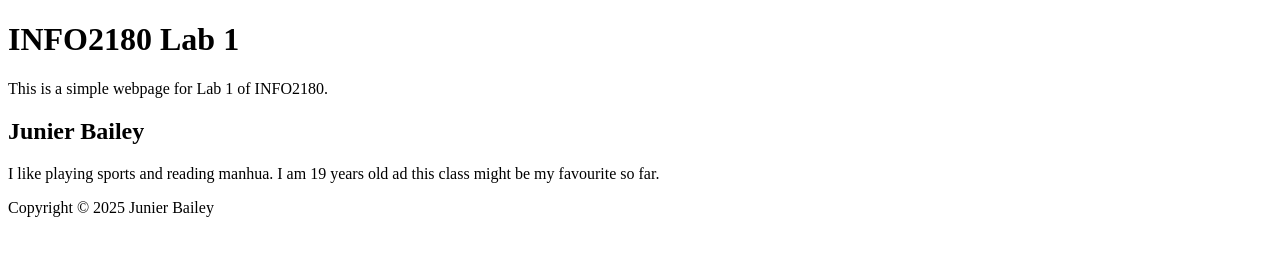
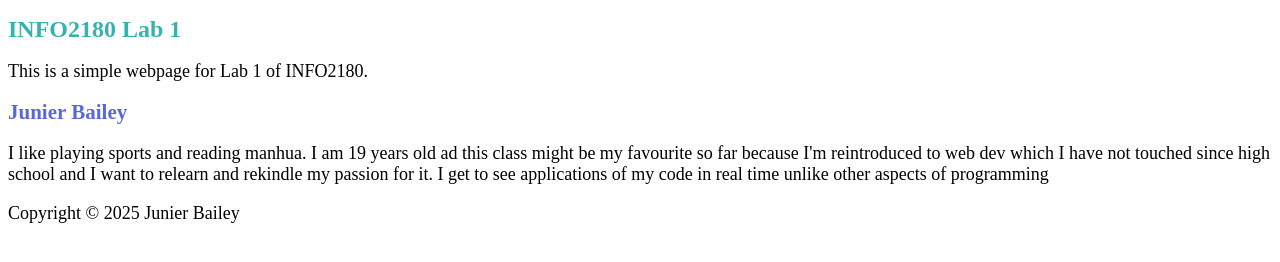
Before and after one commit to JunierB/info2180-lab1, a plain HTML site: page index.html in a window 1280 px wide. Drawn offline with Linux system fonts and the light colour scheme.

Commit message:
Index updated and css added

```diff
--- a/index.html
+++ b/index.html
@@ -5,6 +5,7 @@
     <meta name="viewport" content="width=device-width, initial-scale=1.0">
     <meta http-equiv="X-UA-Compatible" content="ie=edge">
     <title>INFO2180 Lab 1</title>
+    <link rel="stylesheet" href="styles.css">
 </head>
 <body>
 <header>
@@ -13,7 +14,9 @@
 </header>
 <main>
     <h2>Junier Bailey</h2>
-    <p>I like playing sports and reading manhua. I am 19 years old ad this class might be my favourite so far.</p>
+    <p>I like playing sports and reading manhua. I am 19 years old ad this class might be my favourite so far because I'm reintroduced to web dev which I have not touched since high school and I want to relearn and rekindle my passion for it.
+    I get to see applications of my code in real time unlike other aspects of programming</p>
+
 </main>
 <footer>
     <p>Copyright &copy; 2025 Junier Bailey</p>
--- /dev/null
+++ b/styles.css
@@ -0,0 +1,13 @@
+h1 {
+    font-size: 24px;
+    color: #38B2AC;
+}
+
+h2 {
+    font-size: 21px;
+    color: #5A67D8;
+}
+
+p {
+    font-size: 18px;
+}
```
